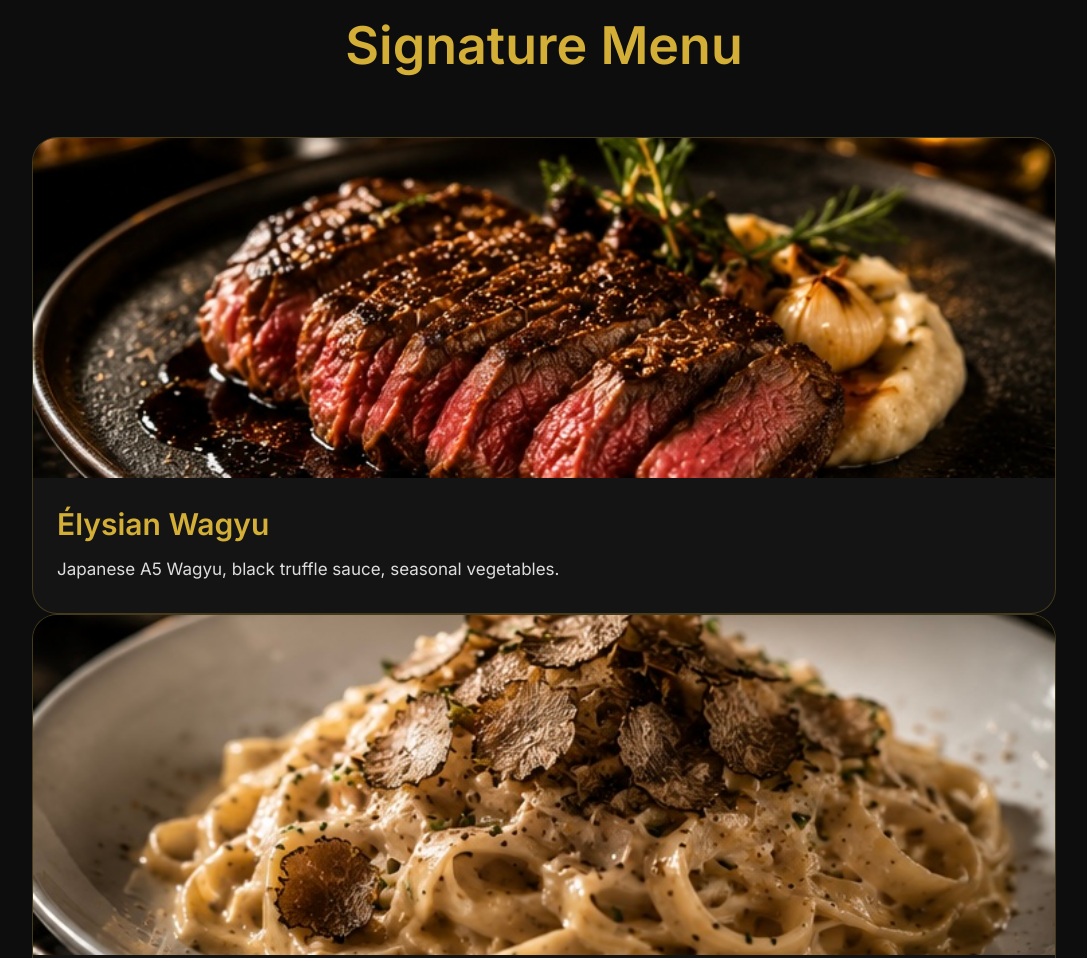
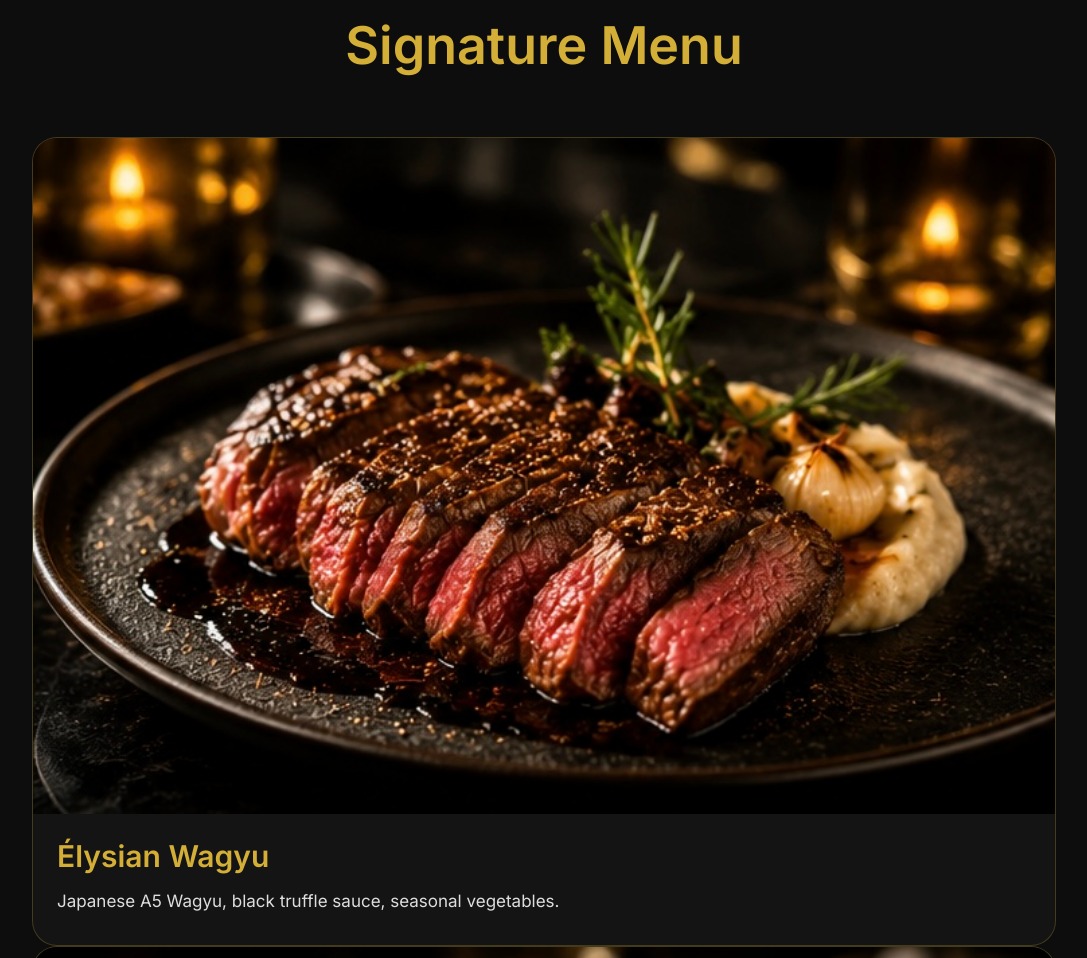
Before and after one commit to ardianazefa08/arzea-opening, a plain HTML site: page index.html in a window 1280 px wide. Shown: the part 4100-5058 px from the top of the page, without its empty margins (96-1183 px from the left). Drawn offline with nearby package versions, Linux system fonts and the light colour scheme.

Commit message:
css ganti

```diff
--- a/style.css
+++ b/style.css
@@ -457,10 +457,9 @@ width:70px;
 
 .menu-card img{
     width:100%;
-    height:340px;
-    object-fit:cover;
-    object-position:center;
-    border-radius:18px 18px 0 0;
+    height:auto;
+    display:block;
+    border-radius:20px 20px 0 0;
 }
 
 .menu-card h3{
```
